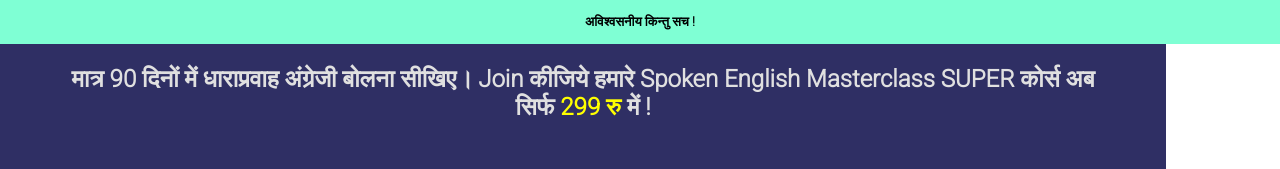
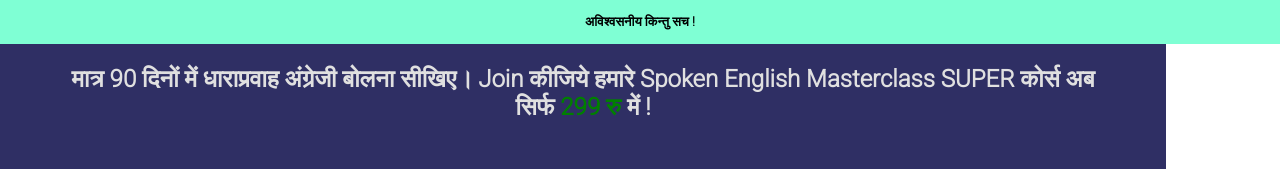
Before and after one commit to ratnesh79/scarse.github.io, a plain HTML site: page index.html in a window 1280 px wide. Shown: the top 169 px of the page. Drawn offline with Linux system fonts and the light colour scheme; grey boxes are pictures that could not be loaded.

Commit message:
Update index.html
color change

```diff
--- a/index.html
+++ b/index.html
@@ -21,7 +21,7 @@
     </nav>
     <section class="main">
         <div class="head">
-            <h2>मात्र 90 दिनों में धाराप्रवाह अंग्रेजी बोलना सीखिए।  Join कीजिये हमारे Spoken English Masterclass SUPER कोर्स अब सिर्फ <span style="color:yellow">299 रु</span> में !</h2>
+            <h2>मात्र 90 दिनों में धाराप्रवाह अंग्रेजी बोलना सीखिए।  Join कीजिये हमारे Spoken English Masterclass SUPER कोर्स अब सिर्फ <span style="color:green">299 रु</span> में !</h2>
         </div>
 
 
```
